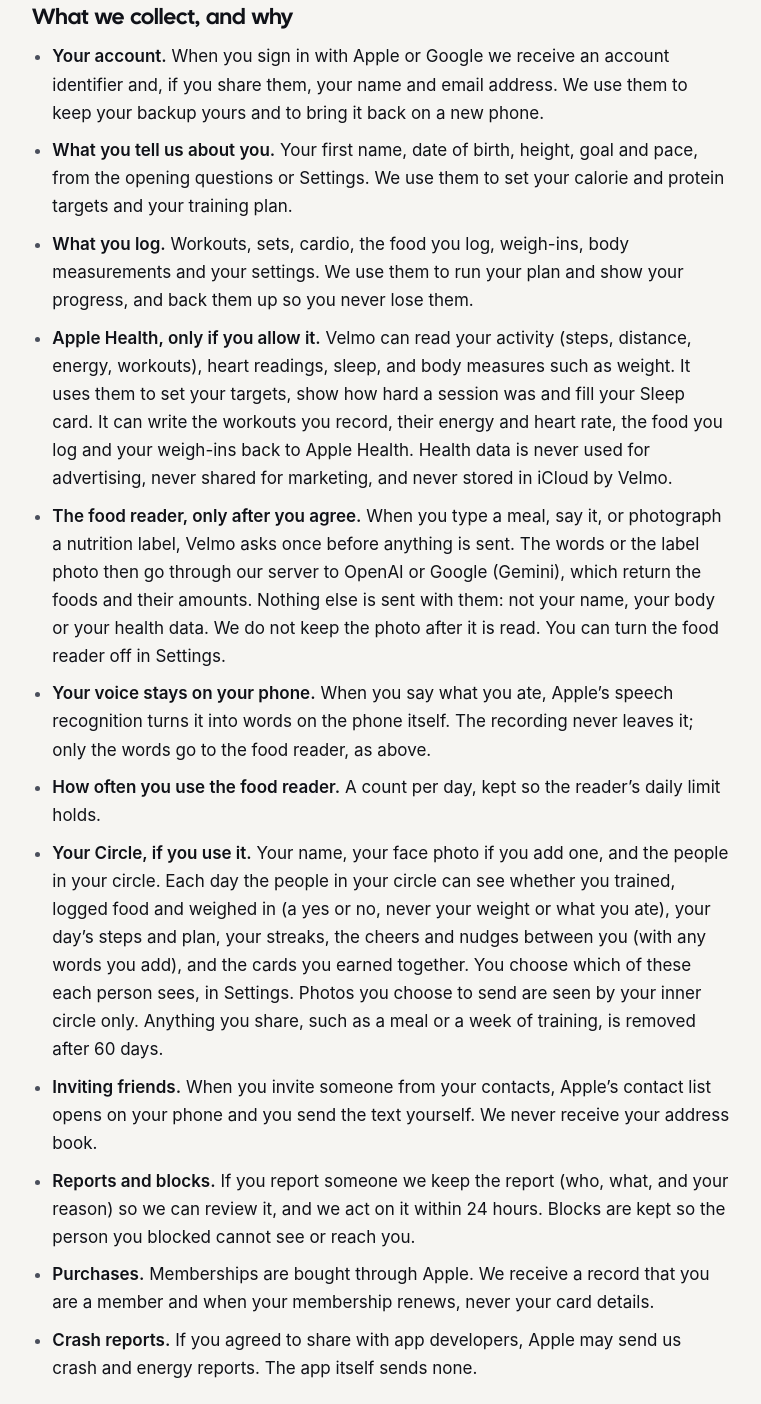
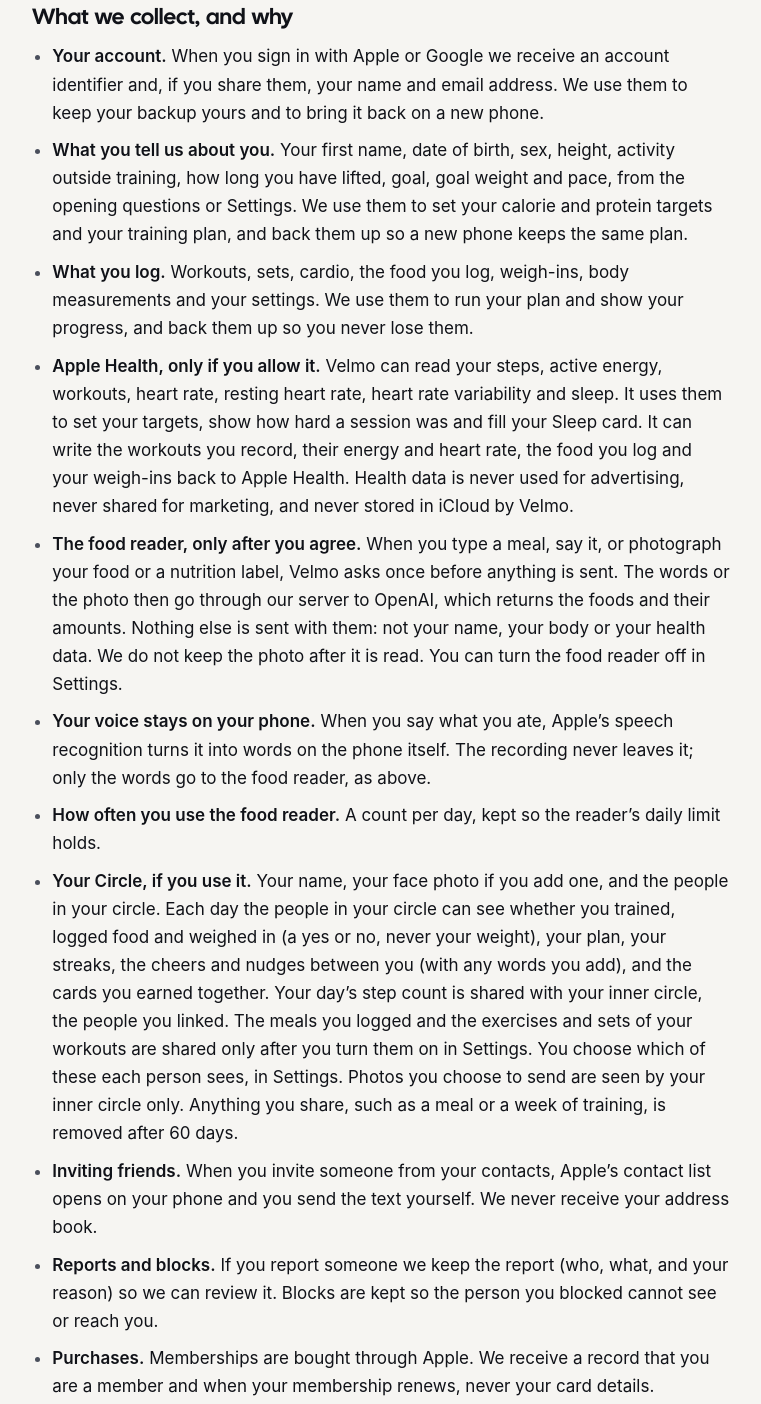
Before and after one commit to omarbusinessdev23/velmo, a plain HTML site: page privacy/index.html in a window 1280 px wide. Shown: the part 610-2014 px from the top of the page, without its empty margins (259-1020 px from the left). Drawn offline with Linux system fonts and the light colour scheme.

Commit message:
Privacy and support pages: 13 Nov 2026 update (OpenAI only for the food reader, Circle sharing choices, report wording)
Co-Authored-By: Claude Opus 5.5 <noreply@anthropic.com>

```diff
--- a/privacy/index.html
+++ b/privacy/index.html
@@ -12,7 +12,7 @@
 <a class="name" href="../">Velmo</a>
 
 <h1>Privacy Policy</h1>
-<p class="updated">Last updated 19 October 2026</p>
+<p class="updated">Last updated 13 November 2026</p>
 
 <p class="lede">Velmo runs your training and your eating on your iPhone and Apple Watch. What you log lives on your
 phone and in a private backup tied to your account. We do not sell your data, we show no ads, and the app has no
@@ -27,18 +27,19 @@ Write to us at <a href="mailto:velmosupport@gmail.com">velmosupport@gmail.com</a
 <li><strong>Your account.</strong> When you sign in with Apple or Google we receive an account identifier and, if
 you share them, your name and email address. We use them to keep your backup yours and to bring it back on a new
 phone.</li>
-<li><strong>What you tell us about you.</strong> Your first name, date of birth, height, goal and pace, from the
-opening questions or Settings. We use them to set your calorie and protein targets and your training plan.</li>
+<li><strong>What you tell us about you.</strong> Your first name, date of birth, sex, height, activity outside
+training, how long you have lifted, goal, goal weight and pace, from the opening questions or Settings. We use them to
+set your calorie and protein targets and your training plan, and back them up so a new phone keeps the same plan.</li>
 <li><strong>What you log.</strong> Workouts, sets, cardio, the food you log, weigh-ins, body measurements and your
 settings. We use them to run your plan and show your progress, and back them up so you never lose them.</li>
-<li><strong>Apple Health, only if you allow it.</strong> Velmo can read your activity (steps, distance, energy,
-workouts), heart readings, sleep, and body measures such as weight. It uses them to set your targets, show how hard a
+<li><strong>Apple Health, only if you allow it.</strong> Velmo can read your steps, active energy, workouts, heart
+rate, resting heart rate, heart rate variability and sleep. It uses them to set your targets, show how hard a
 session was and fill your Sleep card. It can write the workouts you record, their energy and heart rate, the food you
 log and your weigh-ins back to Apple Health. Health data is never used for advertising, never shared for marketing,
 and never stored in iCloud by Velmo.</li>
-<li><strong>The food reader, only after you agree.</strong> When you type a meal, say it, or photograph a nutrition
-label, Velmo asks once before anything is sent. The words or the label photo then go through our server to OpenAI or
-Google (Gemini), which return the foods and their amounts. Nothing else is sent with them: not your name, your body
+<li><strong>The food reader, only after you agree.</strong> When you type a meal, say it, or photograph your food or a
+nutrition label, Velmo asks once before anything is sent. The words or the photo then go through our server to
+OpenAI, which returns the foods and their amounts. Nothing else is sent with them: not your name, your body
 or your health data. We do not keep the photo after it is read. You can turn the food reader off in Settings.</li>
 <li><strong>Your voice stays on your phone.</strong> When you say what you ate, Apple’s speech recognition turns it
 into words on the phone itself. The recording never leaves it; only the words go to the food reader, as above.</li>
@@ -46,14 +47,15 @@ into words on the phone itself. The recording never leaves it; only the words go
 holds.</li>
 <li><strong>Your Circle, if you use it.</strong> Your name, your face photo if you add one, and the people in your
 circle. Each day the people in your circle can see whether you trained, logged food and weighed in (a yes or no,
-never your weight or what you ate), your day’s steps and plan, your streaks, the cheers and nudges between you
-(with any words you add), and the cards you earned together. You choose which of these each person sees, in
-Settings. Photos you choose to send are seen by your inner circle only. Anything you share, such as a meal or a
+never your weight), your plan, your streaks, the cheers and nudges between you (with any words you add), and the
+cards you earned together. Your day’s step count is shared with your inner circle, the people you linked. The meals
+you logged and the exercises and sets of your workouts are shared only after you turn them on in Settings. You
+choose which of these each person sees, in Settings. Photos you choose to send are seen by your inner circle only. Anything you share, such as a meal or a
 week of training, is removed after 60 days.</li>
 <li><strong>Inviting friends.</strong> When you invite someone from your contacts, Apple’s contact list opens on
 your phone and you send the text yourself. We never receive your address book.</li>
 <li><strong>Reports and blocks.</strong> If you report someone we keep the report (who, what, and your reason) so we
-can review it, and we act on it within 24 hours. Blocks are kept so the person you blocked cannot see or reach
+can review it. Blocks are kept so the person you blocked cannot see or reach
 you.</li>
 <li><strong>Purchases.</strong> Memberships are bought through Apple. We receive a record that you are a member and
 when your membership renews, never your card details.</li>
@@ -64,7 +66,7 @@ reports. The app itself sends none.</li>
 <h2>Where it is kept, and who helps us</h2>
 <p>Your backup is stored by Supabase in the European Union (Frankfurt, Germany). The companies that process data for
 us: Supabase (hosting and database), Apple (sign-in, purchases, Health on your device), Google (sign-in if you choose
-it, and Gemini for the food reader), and OpenAI (the food reader). OpenAI and Google may process food-reader requests
+it), and OpenAI (the food reader). OpenAI may process food-reader requests
 outside the European Union; those transfers rely on the European Commission’s standard contractual clauses.</p>
 
 <h2>Our legal bases (EU and UK)</h2>
@@ -79,8 +81,7 @@ processed, ask for it to be corrected or deleted, object, and complain to the Pe
 
 <h2>How long we keep it</h2>
 <p>As long as your account exists. Deleting your account erases your backup, your Circle profile and photos, the
-groups you own, your shares and your nudges from our server. Copies in our hosting provider’s encrypted backups age
-out within 35 days.</p>
+groups you own, your shares and your nudges from our server.</p>
 
 <h2>Your rights</h2>
 <p>You can see, correct, export and delete your data, restrict or object to how it is used, and complain to your data
```
Also changed, not shown: support/index.html (+2 -2 lines).
